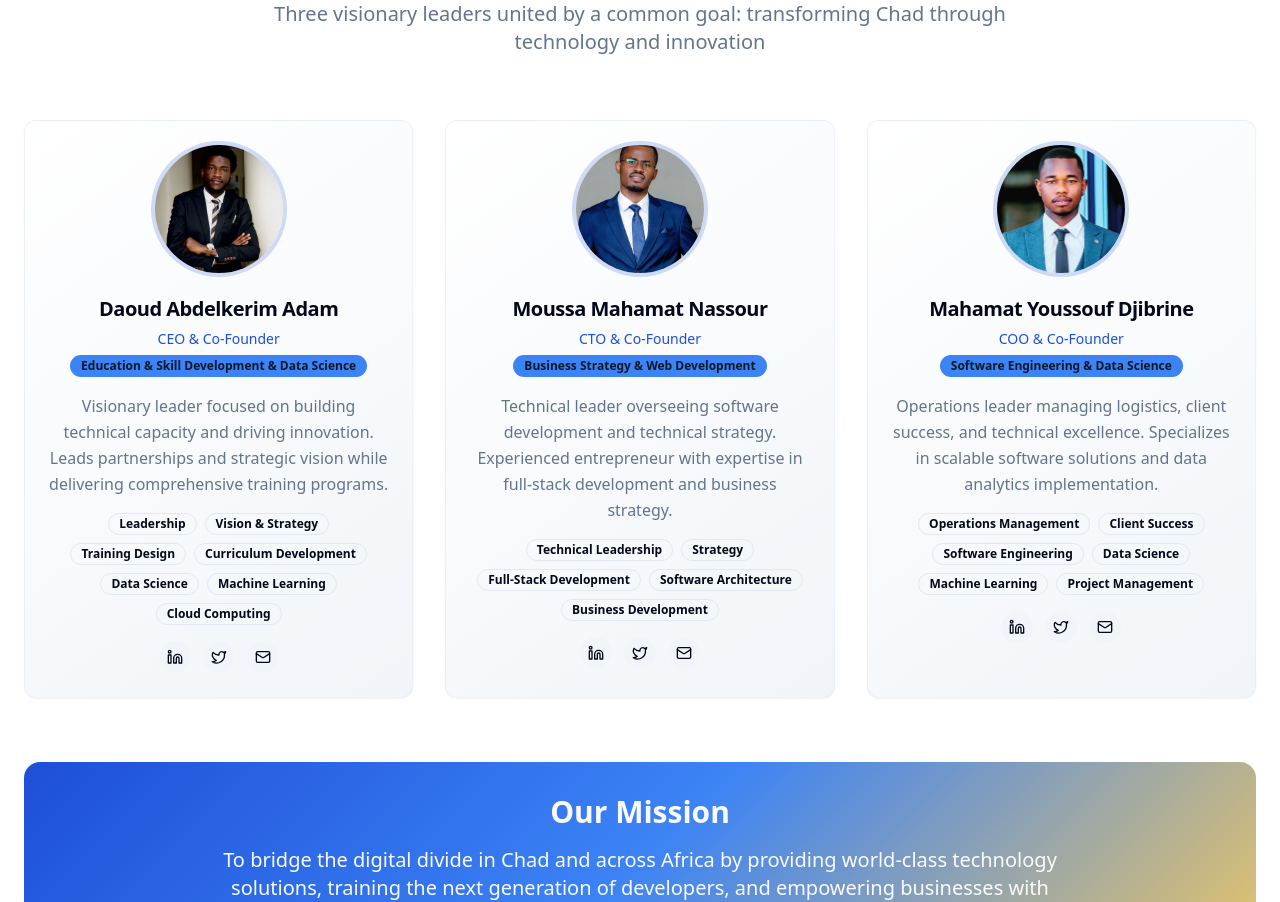
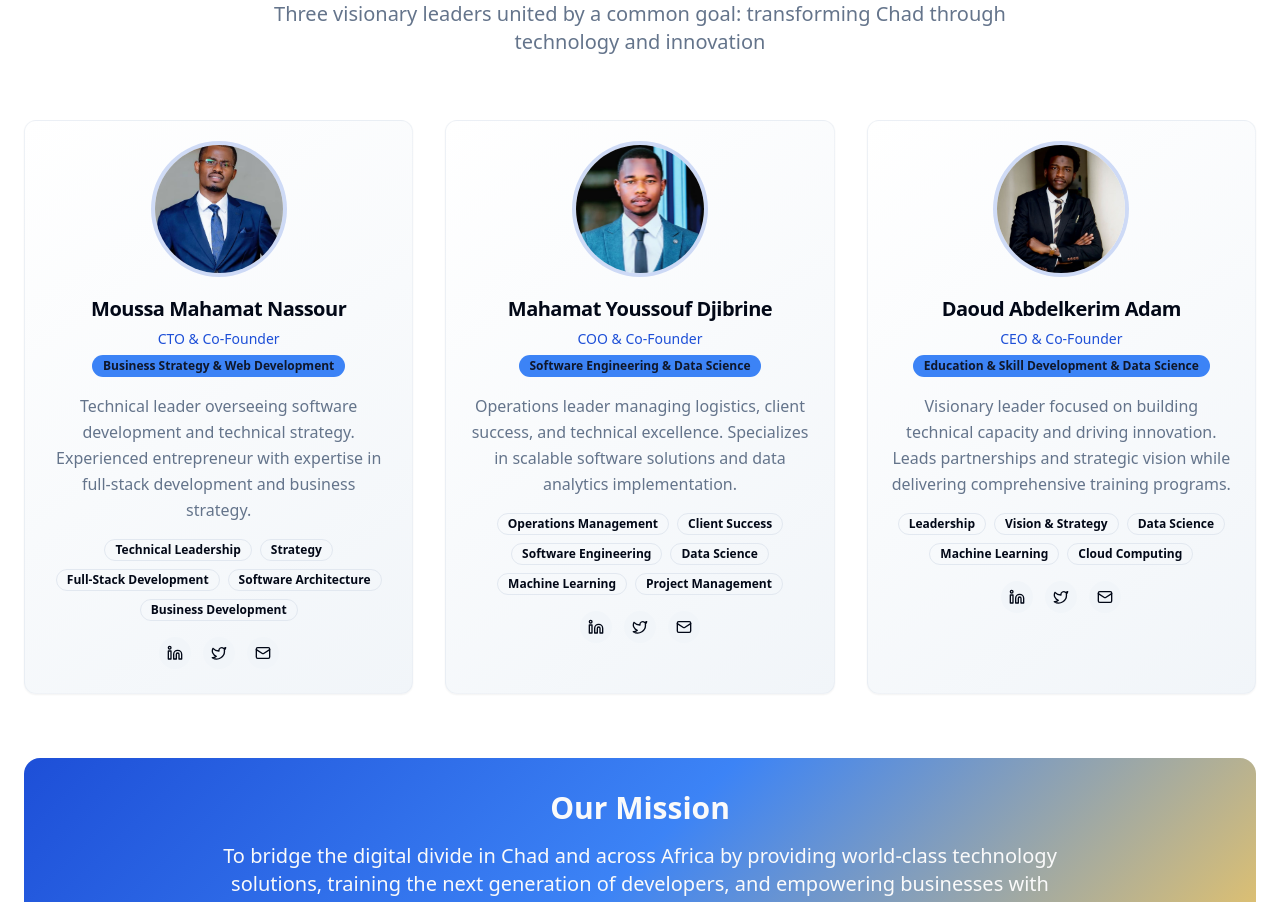
Before and after one commit to MahamadYoussoufDjibrine/chadnova, a React (Vite) app: page / in a window 1280 px wide. Shown: the part 2100-3002 px from the top of the page. Built offline with nearby package versions, Linux system fonts and the light colour scheme.

Commit message:
Reorder and update founders
Reorder the founders to display CTO, COO, and then CEO. Remove "Curriculum Development" and "training design" from the CEO's skills.

```diff
--- a/src/components/About.tsx
+++ b/src/components/About.tsx
@@ -4,14 +4,6 @@ import { Linkedin, Twitter, Mail } from "lucide-react";
 
 export const About = () => {
   const founders = [
-    {
-      name: "Daoud Abdelkerim Adam",
-      role: "CEO & Co-Founder",
-      expertise: "Education & Skill Development & Data Science",
-      background: "Visionary leader focused on building technical capacity and driving innovation. Leads partnerships and strategic vision while delivering comprehensive training programs.",
-      skills: ["Leadership", "Vision & Strategy", "Training Design", "Curriculum Development", "Data Science", "Machine Learning", "Cloud Computing"],
-      image: "/lovable-uploads/dd097fc8-28df-466b-8137-013a251941fd.png"
-    },
     {
       name: "Moussa Mahamat Nassour",
       role: "CTO & Co-Founder",
@@ -27,6 +19,14 @@ export const About = () => {
       background: "Operations leader managing logistics, client success, and technical excellence. Specializes in scalable software solutions and data analytics implementation.",
       skills: ["Operations Management", "Client Success", "Software Engineering", "Data Science", "Machine Learning", "Project Management"],
       image: "/lovable-uploads/41dc9b8c-498c-4cd5-850b-f5b13e945ada.png"
+    },
+    {
+      name: "Daoud Abdelkerim Adam",
+      role: "CEO & Co-Founder",
+      expertise: "Education & Skill Development & Data Science",
+      background: "Visionary leader focused on building technical capacity and driving innovation. Leads partnerships and strategic vision while delivering comprehensive training programs.",
+      skills: ["Leadership", "Vision & Strategy", "Data Science", "Machine Learning", "Cloud Computing"],
+      image: "/lovable-uploads/dd097fc8-28df-466b-8137-013a251941fd.png"
     }
   ];
 
```
